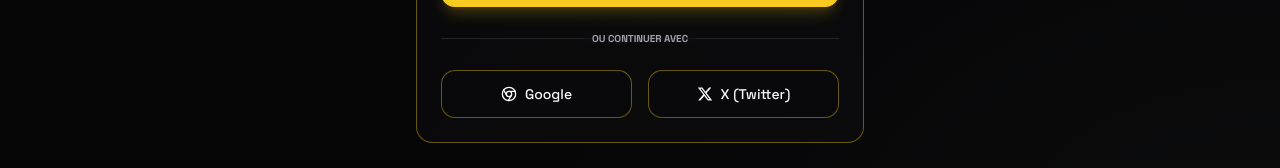
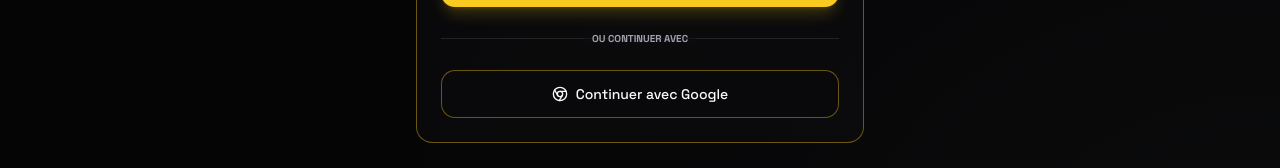
Before and after one commit to JBew99/spamlist-france, a Next.js app: page /connexion in a window 1280 px wide. Shown: the part 572-740 px from the top of the page. Built offline with nearby package versions, Linux system fonts and the light colour scheme; no server answers.

Commit message:
feat: remove Twitter login and update Google button text

```diff
--- a/src/app/connexion/page.tsx
+++ b/src/app/connexion/page.tsx
@@ -12,7 +12,6 @@ import { useAuth, useFirestore } from "@/firebase";
 import {
   signInWithPopup,
   GoogleAuthProvider,
-  TwitterAuthProvider,
   signInWithEmailAndPassword,
   createUserWithEmailAndPassword,
   sendPasswordResetEmail
@@ -21,12 +20,6 @@ import { doc, setDoc, getDoc } from "firebase/firestore";
 import { useRouter } from "next/navigation";
 import { useToast } from "@/hooks/use-toast";
 import { LogIn, UserPlus, Chrome, ShieldCheck, Loader2 } from "lucide-react";
-
-const XLogo = () => (
-  <svg width="16" height="16" viewBox="0 0 24 24" fill="currentColor">
-    <path d="M18.244 2.25h3.308l-7.227 8.26 8.502 11.24H16.17l-5.214-6.817L4.99 21.75H1.68l7.73-8.835L1.254 2.25H8.08l4.713 6.231zm-1.161 17.52h1.833L7.084 4.126H5.117z" />
-  </svg>
-);
 
 export default function ConnexionPage() {
   const [email, setEmail] = useState("");
@@ -209,10 +202,7 @@ export default function ConnexionPage() {
                     <div className="absolute inset-0 flex items-center"><span className="w-full border-t border-border" /></div>
                     <div className="relative flex justify-center text-[10px] uppercase font-black text-muted-foreground"><span className="bg-card/50 px-2">Ou continuer avec</span></div>
                   </div>
-                  <div className="grid grid-cols-2 gap-4 w-full">
-                    <Button variant="outline" onClick={() => handleProviderLogin(new GoogleAuthProvider())} className="gold-border h-12 gap-2 hover:bg-primary/5 transition-colors"><Chrome className="h-4 w-4" /> Google</Button>
-                    <Button variant="outline" onClick={() => handleProviderLogin(new TwitterAuthProvider())} className="gold-border h-12 gap-2 hover:bg-primary/5 transition-colors"><XLogo /> X (Twitter)</Button>
-                  </div>
+                  <Button variant="outline" onClick={() => handleProviderLogin(new GoogleAuthProvider())} className="w-full gold-border h-12 gap-2 hover:bg-primary/5 transition-colors"><Chrome className="h-4 w-4" /> Continuer avec Google</Button>
                 </CardFooter>
               </Card>
             </TabsContent>
@@ -244,10 +234,7 @@ export default function ConnexionPage() {
                     <div className="absolute inset-0 flex items-center"><span className="w-full border-t border-border" /></div>
                     <div className="relative flex justify-center text-[10px] uppercase font-black text-muted-foreground"><span className="bg-card/50 px-2">Ou s'inscrire via</span></div>
                   </div>
-                  <div className="grid grid-cols-2 gap-4 w-full">
-                    <Button variant="outline" onClick={() => handleProviderLogin(new GoogleAuthProvider())} className="gold-border h-12 gap-2"><Chrome className="h-4 w-4" /> Google</Button>
-                    <Button variant="outline" onClick={() => handleProviderLogin(new TwitterAuthProvider())} className="gold-border h-12 gap-2"><XLogo /> X (Twitter)</Button>
-                  </div>
+                  <Button variant="outline" onClick={() => handleProviderLogin(new GoogleAuthProvider())} className="w-full gold-border h-12 gap-2"><Chrome className="h-4 w-4" /> Continuer avec Google</Button>
                 </CardFooter>
               </Card>
             </TabsContent>
```
